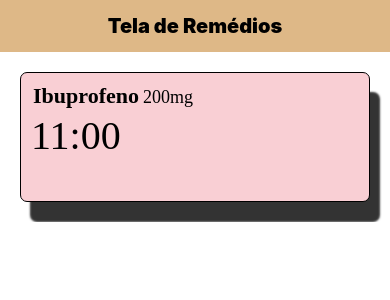
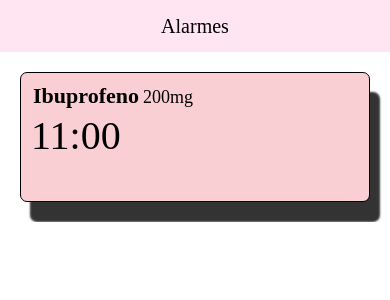
Before and after one commit to thiagorbernardo/React_Native_Health, a React Native app: screen / in a window 390 px wide. Shown: the top 300 px of the page. Built offline with nearby package versions, Linux system fonts and the light colour scheme.

Commit message:
Adjusting App

```diff
--- a/App.tsx
+++ b/App.tsx
@@ -18,24 +18,18 @@ import {
   ImageRequireSource,
 } from 'react-native';
 
-import {
-  Colors,
-} from 'react-native/Libraries/NewAppScreen';
 import TopBar from './src/components/TopBar';
 import DrugsScreen from './src/screens/DrugsScreen';
-
 
 const App = () => {
   return (
     <>
       <StatusBar barStyle="dark-content" />
-      <TopBar title="Tela de Remédios"></TopBar>
-      <SafeAreaView>
-        <ScrollView
-          contentInsetAdjustmentBehavior="automatic"
-          style={styles.scrollView}>
+      <TopBar title="Alarmes"></TopBar>
+      <SafeAreaView style={styles.scrollView}>
+        <ScrollView contentInsetAdjustmentBehavior="automatic">
+          <DrugsScreen></DrugsScreen>
         </ScrollView>
-        <DrugsScreen></DrugsScreen>
       </SafeAreaView>
     </>
   );
@@ -43,7 +37,7 @@ const App = () => {
 
 const styles = StyleSheet.create({
   scrollView: {
-    backgroundColor: '#f0ffff',
+    backgroundColor: '#FFFFFF',
   },
   engine: {
     position: 'absolute',
--- a/src/components/TopBar.tsx
+++ b/src/components/TopBar.tsx
@@ -14,15 +14,16 @@ const styles = StyleSheet.create({
     alignSelf: 'stretch',
     height: 52,
     flexDirection: 'row', // row
-    backgroundColor: '#deb887',
+    backgroundColor: '#FFE4F1',
     alignItems: 'center',
     justifyContent: 'center', // center, space-around
     paddingLeft: 10,
     paddingRight: 10,
   },
   title: {
-    fontWeight: '900',
-    fontSize: 20
+    // fontWeight: '900',
+    fontSize: 20,
+    fontFamily: "SilkaMono-Regular"
   },
 });
 
```
